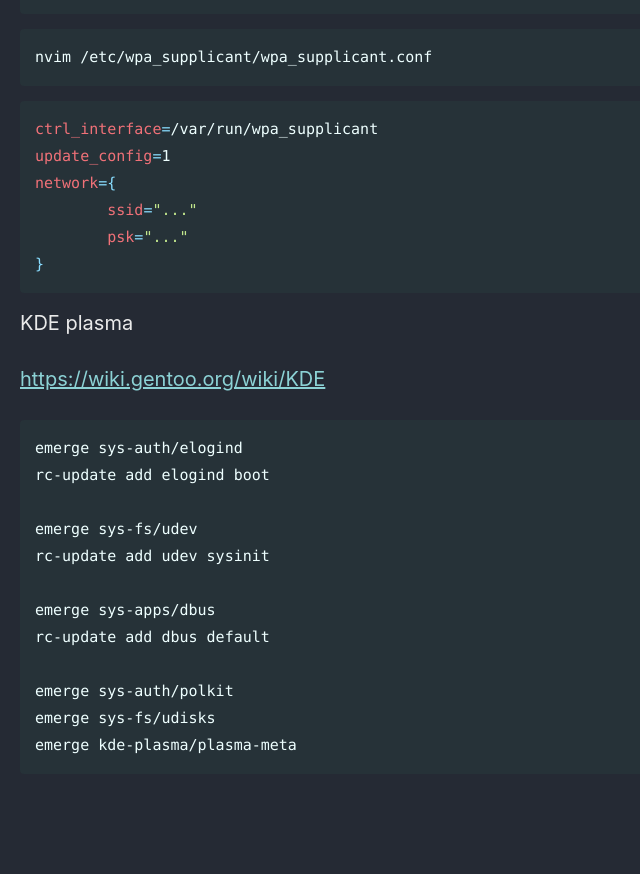
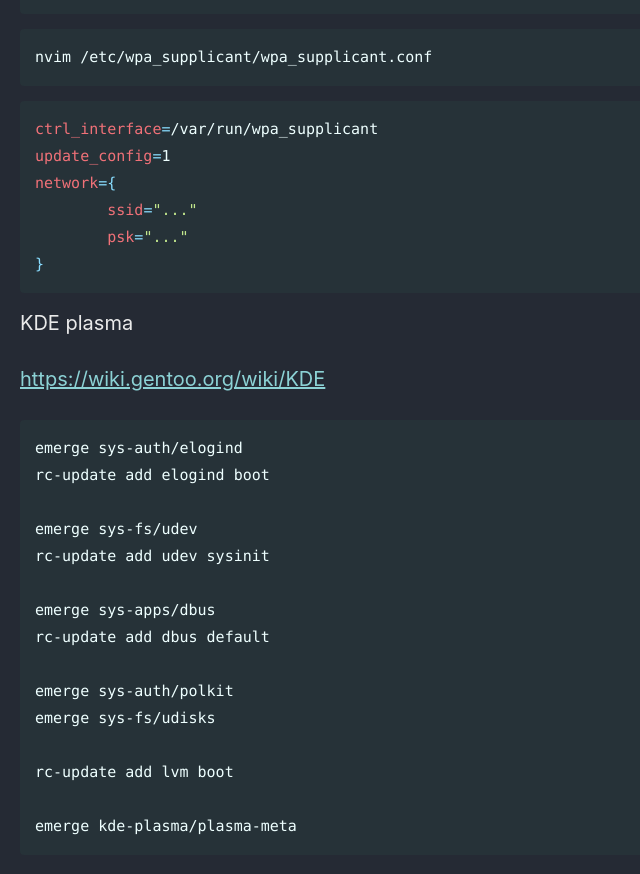
Before and after one commit to Connor-McCartney/Connor-McCartney.github.io, a Jekyll site: the page built from _pages/misc/gentoo.md, in a window 1280 px wide and 900 px high, scrolled down 5225 px. Shown: the top 874 px of the window, without its empty margins (0-640 px from the left). Built offline with Jekyll 4.4.1, drawn with Linux system fonts in a browser that asks for light colours; cached includes are drawn as plain includes; our own code applies the rules of GitHub Pages for plain Markdown files; before the commit the page ends 6044 px from its top, so only the background shows below that.

Commit message:
Update gentoo.md

````diff
--- a/_pages/misc/gentoo.md
+++ b/_pages/misc/gentoo.md
@@ -262,5 +262,8 @@ rc-update add dbus default
 
 emerge sys-auth/polkit
 emerge sys-fs/udisks
+
+rc-update add lvm boot
+
 emerge kde-plasma/plasma-meta
 ```
````
